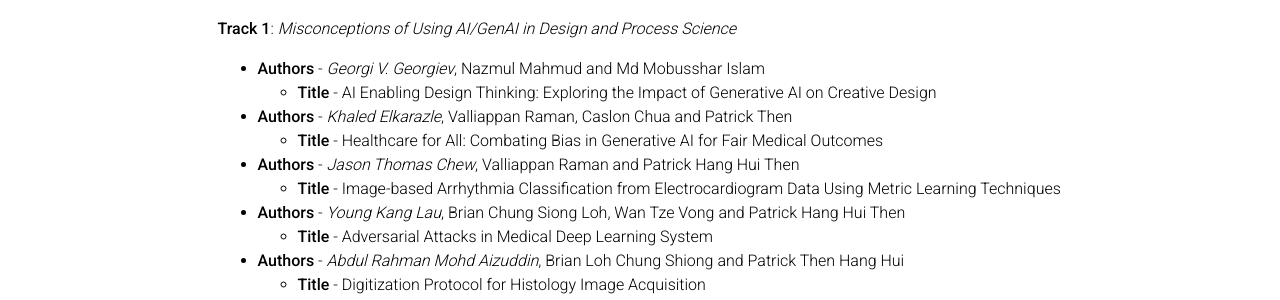
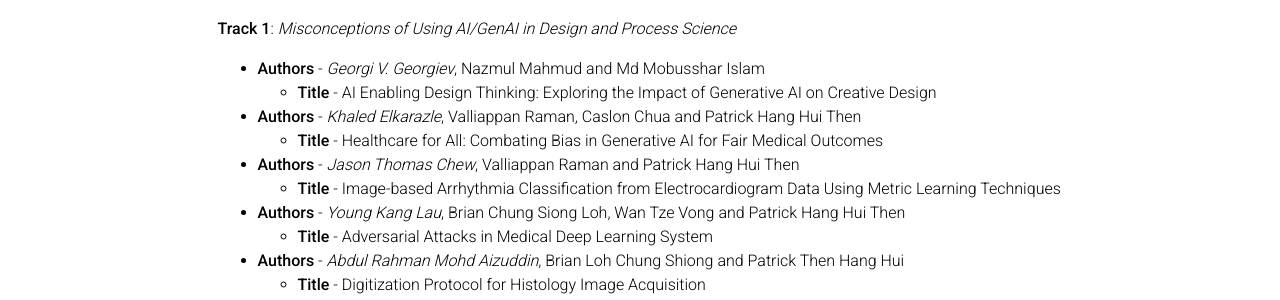
Before and after one commit to GenAI4DPS/advances-challenges, a Jekyll site: the page built from _pages/accepted-papers.md, in a window 1280 px wide and 1400 px high. Shown: the part 333-633 px from the top of the window. Built offline with Jekyll 4.4.1, drawn with Linux system fonts in a browser that asks for light colours; comment, search, counter and statistics services are not loaded; a style sheet for code colours, icons or effects is not loaded; some of the changed text lies outside the part shown.

Commit message:
Update accepted-papers.md

```diff
--- a/_pages/accepted-papers.md
+++ b/_pages/accepted-papers.md
@@ -13,7 +13,7 @@ nav_order: 5
  - **Authors** - _Georgi V. Georgiev_, Nazmul Mahmud and Md Mobusshar Islam
    - **Title** - AI Enabling Design Thinking: Exploring the Impact of Generative AI on Creative Design
 
- - **Authors** - _Khaled Elkarazle_, Valliappan Raman, Caslon Chua and Patrick Then
+ - **Authors** - _Khaled Elkarazle_, Valliappan Raman, Caslon Chua and Patrick Hang Hui Then
    - **Title** - Healthcare for All: Combating Bias in Generative AI for Fair Medical Outcomes
 
  - **Authors** - _Jason Thomas Chew_, Valliappan Raman and Patrick Hang Hui Then
```
Also changed, not shown: other parts of _pages/accepted-papers.md (+1 -1 lines).
